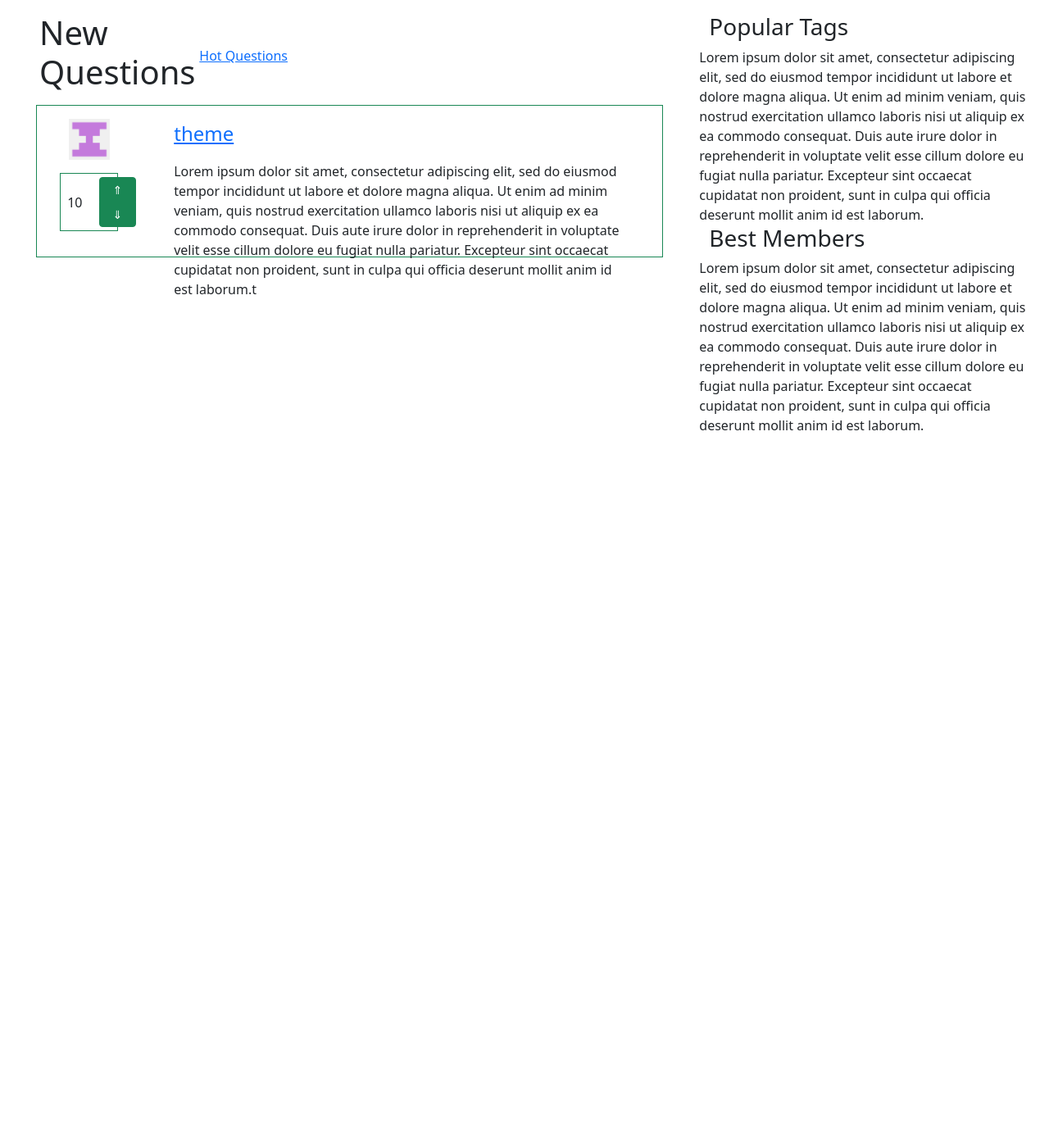
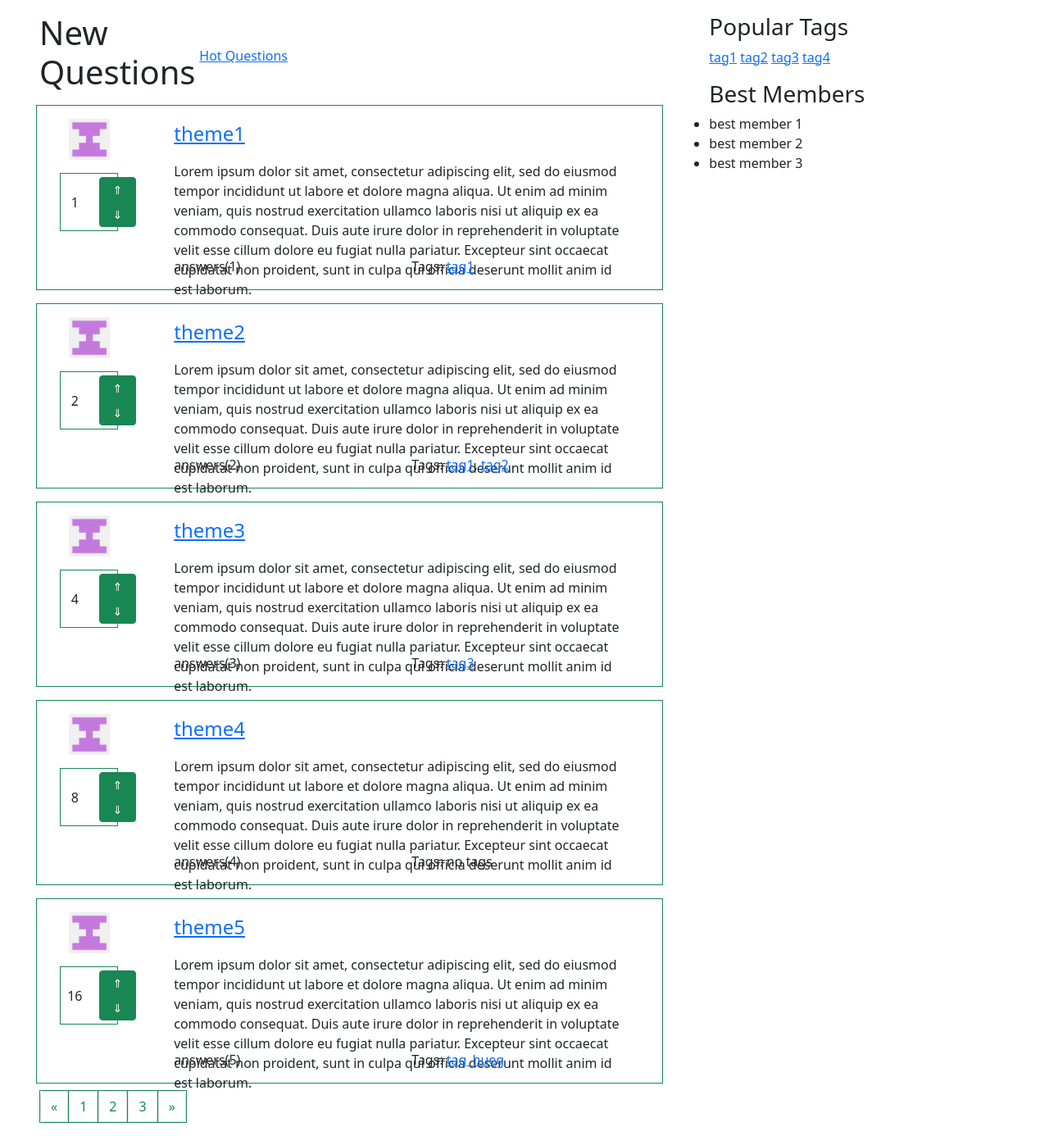
Before and after one commit to uma-op/ask, a Django app: page / in a window 1280 px wide. Shown: the part 121-1507 px from the top of the page at 82% size. Before the commit the page ends 646 px from the top, so only its background shows below. Run offline with Django 4.2, Linux system fonts and the light colour scheme; some libraries are stand-ins or nearby versions.

Commit message:
Верстка новых вопросов

```diff
--- a/ask/app/views.py
+++ b/ask/app/views.py
@@ -1,9 +1,74 @@
 from django.http import HttpResponse
 from django.template import loader
 
+class Question:
+    def __init__(self, theme, text, ans_count, tags, avatar, mark) -> None:
+        self.theme = theme
+        self.preview_text = text
+        self.text = text
+        self.ans_count = ans_count
+        self.tags = tags
+        self.avatar = avatar
+        self.mark =  mark
+
 def index(request):
     template = loader.get_template('app/new_questions.html')
-    context = dict()
+    context = {
+        "questions": [
+            Question(
+                "theme1",
+                "Lorem ipsum dolor sit amet, consectetur adipiscing elit, sed do eiusmod tempor incididunt ut labore et dolore magna aliqua. Ut enim ad minim veniam, quis nostrud exercitation ullamco laboris nisi ut aliquip ex ea commodo consequat. Duis aute irure dolor in reprehenderit in voluptate velit esse cillum dolore eu fugiat nulla pariatur. Excepteur sint occaecat cupidatat non proident, sunt in culpa qui officia deserunt mollit anim id est laborum.",
+                1,
+                ["tag1"],
+                "img/ava.png",
+                1,
+            ),
+            Question(
+                "theme2",
+                "Lorem ipsum dolor sit amet, consectetur adipiscing elit, sed do eiusmod tempor incididunt ut labore et dolore magna aliqua. Ut enim ad minim veniam, quis nostrud exercitation ullamco laboris nisi ut aliquip ex ea commodo consequat. Duis aute irure dolor in reprehenderit in voluptate velit esse cillum dolore eu fugiat nulla pariatur. Excepteur sint occaecat cupidatat non proident, sunt in culpa qui officia deserunt mollit anim id est laborum.",
+                2,
+                ["tag1", "tag2"],
+                "img/ava.png",
+                2,
+            ),
+            Question(
+                "theme3",
+                "Lorem ipsum dolor sit amet, consectetur adipiscing elit, sed do eiusmod tempor incididunt ut labore et dolore magna aliqua. Ut enim ad minim veniam, quis nostrud exercitation ullamco laboris nisi ut aliquip ex ea commodo consequat. Duis aute irure dolor in reprehenderit in voluptate velit esse cillum dolore eu fugiat nulla pariatur. Excepteur sint occaecat cupidatat non proident, sunt in culpa qui officia deserunt mollit anim id est laborum.",
+                3,
+                ["tag3"],
+                "img/ava.png",
+                4,
+            ),
+            Question(
+                "theme4",
+                "Lorem ipsum dolor sit amet, consectetur adipiscing elit, sed do eiusmod tempor incididunt ut labore et dolore magna aliqua. Ut enim ad minim veniam, quis nostrud exercitation ullamco laboris nisi ut aliquip ex ea commodo consequat. Duis aute irure dolor in reprehenderit in voluptate velit esse cillum dolore eu fugiat nulla pariatur. Excepteur sint occaecat cupidatat non proident, sunt in culpa qui officia deserunt mollit anim id est laborum.",
+                4,
+                [],
+                "img/ava.png",
+                8,
+            ),
+            Question(
+                "theme5",
+                "Lorem ipsum dolor sit amet, consectetur adipiscing elit, sed do eiusmod tempor incididunt ut labore et dolore magna aliqua. Ut enim ad minim veniam, quis nostrud exercitation ullamco laboris nisi ut aliquip ex ea commodo consequat. Duis aute irure dolor in reprehenderit in voluptate velit esse cillum dolore eu fugiat nulla pariatur. Excepteur sint occaecat cupidatat non proident, sunt in culpa qui officia deserunt mollit anim id est laborum.",
+                5,
+                ["tag_hueg"],
+                "img/ava.png",
+                16,
+            )
+        ],
+        "popular_tags": [
+            "tag1",
+            "tag2",
+            "tag3",
+            "tag4"
+        ],
+        "best_members": [
+            "best member 1",
+            "best member 2",
+            "best member 3"
+        ]
+    }
+
     return HttpResponse(template.render(context, request))
 
 def ask(request):
--- a/ask/templates/app/new_questions.html
+++ b/ask/templates/app/new_questions.html
@@ -10,18 +10,19 @@
         <a href="#">Hot Questions</a>
     </div>
 </div>
+{% for question in questions %}
 <div class="row">
     <div class="col m-2 border border-success">
         <div class="row">
             <div class="col-2">
                 <div class="row mt-3">
                     <div class="col d-flex justify-content-center">
-                        <img src="{% static "img/ava.png" %}" height="50" width="50">
+                        <img src="{% static question.avatar %}" height="50" width="50">
                     </div>
                 </div>
-                <div class="row border border-success mt-3 mx-3 py-1">
+                <div class="row border border-success bottom-0 mt-3 mx-3 py-1">
                     <div class="col-6 d-flex justify-content-center align-items-center">
-                        <span>10</span>
+                        <span>{{ question.mark }}</span>
                     </div>
                     <div class="col-6">
                         <div class="btn-group-vertical" role="group">
@@ -33,13 +34,51 @@
             </div>
             <div class="col">
                 <div class="row m-3">
-                    <a href="#" class="fs-4">theme</a>
+                    <a href="#" class="fs-4">{{ question.theme }}</a>
                 </div>
                 <div class="row m-3" style="height: 100px;">
-                    <span>Lorem ipsum dolor sit amet, consectetur adipiscing elit, sed do eiusmod tempor incididunt ut labore et dolore magna aliqua. Ut enim ad minim veniam, quis nostrud exercitation ullamco laboris nisi ut aliquip ex ea commodo consequat. Duis aute irure dolor in reprehenderit in voluptate velit esse cillum dolore eu fugiat nulla pariatur. Excepteur sint occaecat cupidatat non proident, sunt in culpa qui officia deserunt mollit anim id est laborum.t</span>
+                    <span>{{ question.preview_text }}</span>
+                </div>
+                <div class="row m-3">
+                    <div class="col">
+                        <span>answers({{ question.ans_count }})</span>
+                    </div>
+                    <div class="col">
+                        <span>Tags:
+                            {% for tag in question.tags %}
+                                {% if forloop.last %}
+                                    <a href="#">{{ tag }}</a>
+                                {% else %}
+                                    <a href="#">{{ tag }}</a>,
+                                {% endif %}
+                            {% empty %}
+                                no tags
+                            {% endfor %}
+                        </span>
+                    </div>
                 </div>
             </div>
         </div>
     </div>
 </div>
+{% endfor %}
+<div class="row">
+    <nav aria-label="Page navigation example">
+        <ul class="pagination border-success">
+            <li class="page-item border border-success">
+                <a class="page-link link-success" href="#" aria-label="Previous">
+                    <span aria-hidden="true">&laquo;</span>
+                </a>
+            </li>
+            <li class="page-item border border-success"><a class="page-link link-success" href="#">1</a></li>
+            <li class="page-item border border-success"><a class="page-link link-success" href="#">2</a></li>
+            <li class="page-item border border-success"><a class="page-link link-success" href="#">3</a></li>
+            <li class="page-item border border-success">
+                <a class="page-link link-success" href="#" aria-label="Next">
+                    <span aria-hidden="true">&raquo;</span>
+                </a>
+            </li>
+        </ul>
+    </nav>
+</div>
 {% endblock %}
--- a/ask/templates/app/sidebar.html
+++ b/ask/templates/app/sidebar.html
@@ -6,7 +6,11 @@
         <h3>Popular Tags</h3>
     </div>
     <div class="row">
-        Lorem ipsum dolor sit amet, consectetur adipiscing elit, sed do eiusmod tempor incididunt ut labore et dolore magna aliqua. Ut enim ad minim veniam, quis nostrud exercitation ullamco laboris nisi ut aliquip ex ea commodo consequat. Duis aute irure dolor in reprehenderit in voluptate velit esse cillum dolore eu fugiat nulla pariatur. Excepteur sint occaecat cupidatat non proident, sunt in culpa qui officia deserunt mollit anim id est laborum.
+        <p>
+            {% for pt in popular_tags %}
+            <a href="#">{{ pt }}</a>
+            {% endfor %}
+        </p>
     </div>
 </div>
 <div class="row">
@@ -14,7 +18,11 @@
         <h3>Best Members</h3>
     </div>
     <div class="row">
-        Lorem ipsum dolor sit amet, consectetur adipiscing elit, sed do eiusmod tempor incididunt ut labore et dolore magna aliqua. Ut enim ad minim veniam, quis nostrud exercitation ullamco laboris nisi ut aliquip ex ea commodo consequat. Duis aute irure dolor in reprehenderit in voluptate velit esse cillum dolore eu fugiat nulla pariatur. Excepteur sint occaecat cupidatat non proident, sunt in culpa qui officia deserunt mollit anim id est laborum.
+        <ul>
+            {% for bm in best_members %}
+            <li>{{ bm }}</li>
+            {% endfor %}
+        </ul>
     </div>
 </div>
 {% endblock %}
```
Also changed, not shown: ask/templates/app/one_question.html (added), ask/templates/app/tag_questions.html (added).
